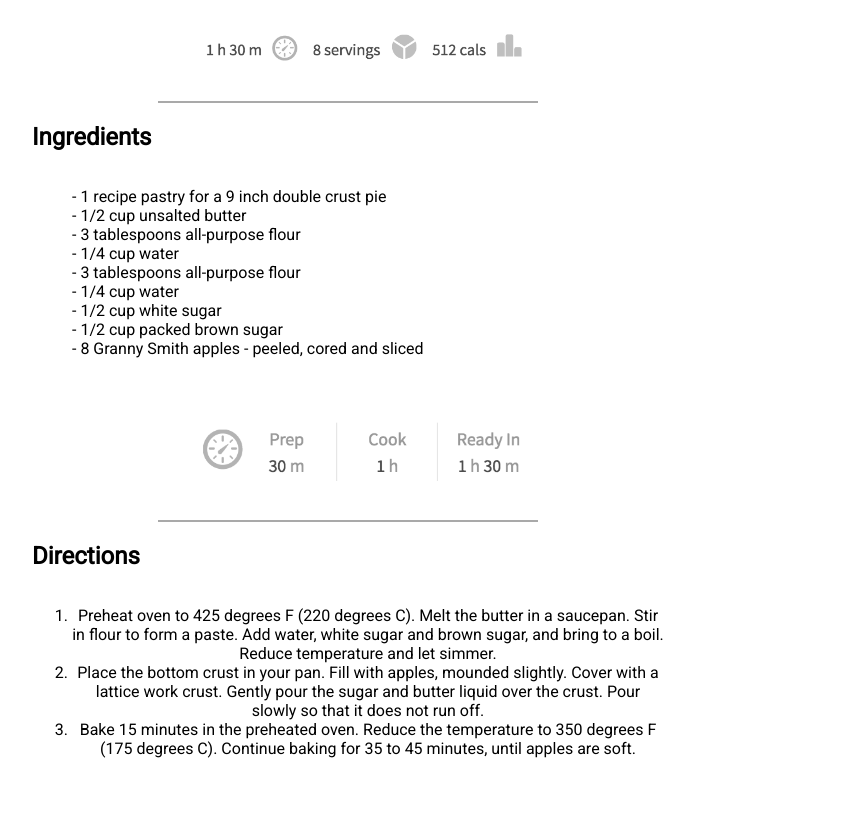
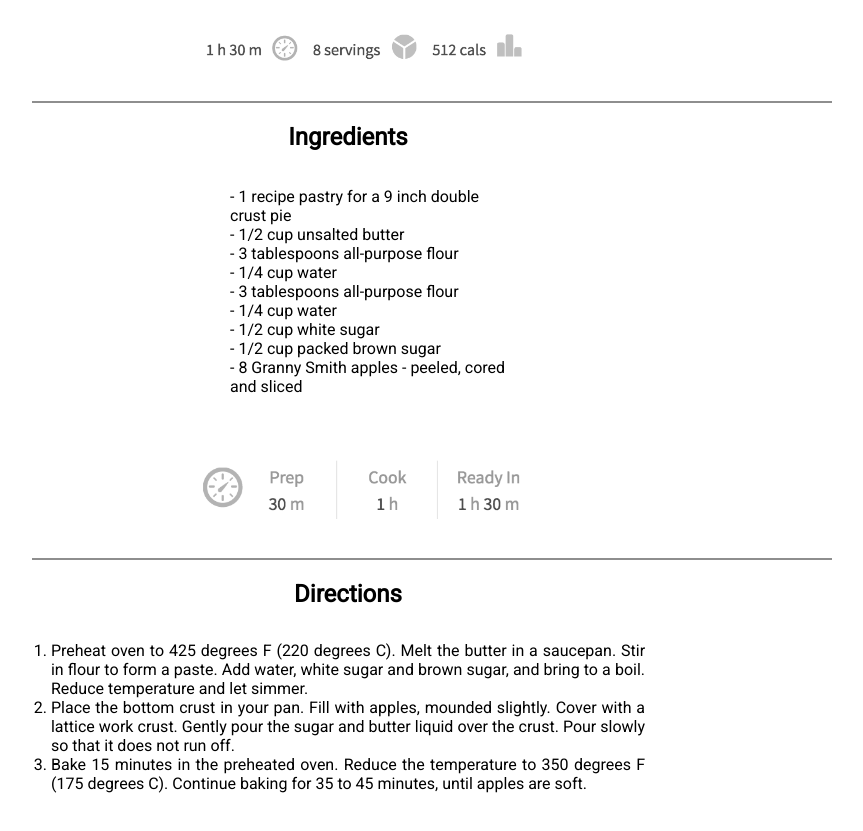
Before and after one commit to ironhack-web-1/w2d2-lab-css-recipes-clone-cecidlp, a plain HTML site: page apple-pie/index.html in a window 1280 px wide. Shown: the part 578-1409 px from the top of the page, without its empty margins (292-1155 px from the left). Before the commit the page ends 1377 px from the top, so only its background shows below. Drawn offline with Linux system fonts and the light colour scheme.

Commit message:
End try 1

```diff
--- a/apple-pie/index.html
+++ b/apple-pie/index.html
@@ -34,7 +34,7 @@
       </div>
       <img class="recipe-info" src="/apple-pie/images/cooking-info.png" alt="cooking-information"/>
       <hr class="line">
-      <div id="directions-section">
+      <div>
         <h2>Directions</h2>
         <p>
           <ol class="list2">
--- a/apple-pie/styles/style.css
+++ b/apple-pie/styles/style.css
@@ -31,6 +31,10 @@ h1 {
 
 }
 
+h2 {
+    text-align: center;
+}
+
 .introduction {
     font-size: 20px;
     text-align: justify;
@@ -44,23 +48,29 @@ h1 {
 }
 
 .line {
-    width: 60%;
+    width: 800px;
     height: 2px;
-    background-color: rgba(137, 137, 137, 0.726);
+    background-color: rgba(137, 137, 137, 0.952);
     border: none;
 }
+
+.ingredients-section {
+    margin: 2% 25% 2% 25%;
+}
+
 
 .list1 {
     display: inline-block;
     text-align: left;
-
     list-style: none;
 
 }
 
 .list2 {
     display: inline-block;
-    text-align: center;
+    text-align: justify;
+    padding: 0;
+    margin: 2% 3% 2% 3%;
 
 
 }
```
